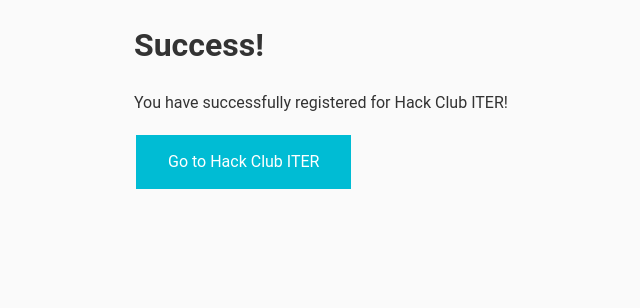
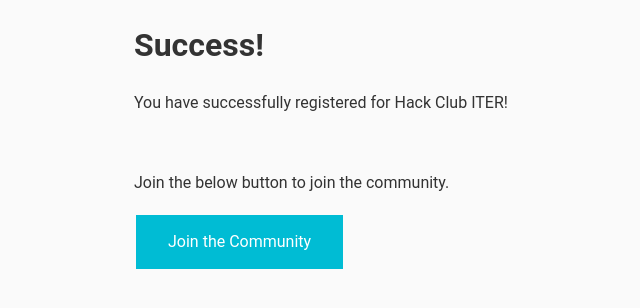
Before and after one commit to saswatsamal/hackclubiter-register, a Django app: template users/templates/users/success.html in a window 1280 px wide. Shown: the top 308 px of the page, without its empty margins (206-846 px from the left). Run offline with Django 3.2, Linux system fonts and the light colour scheme; the template is opened without the code that fills it, so the values that code supplies are empty.

Commit message:
[update]/TelegramGroup

```diff
--- a/users/templates/users/success.html
+++ b/users/templates/users/success.html
@@ -64,8 +64,10 @@
                     <div class="jumbotron">
                         <h1>Success!</h1>
                         <p>You have successfully registered for Hack Club ITER!</p>
+			    <br>
+			<p>Join the below button to join the community.</p>
                         <p>
-                            <a class="btn btn-primary btn-lg" href="https://iter.hackclub.com" role="button">Go to Hack Club ITER</a>
+                            <a class="btn btn-primary btn-lg" href="https://t.me/hackclubiter" role="button">Join the Community</a>
                         </p>
                     </div>
                 </div>
```
